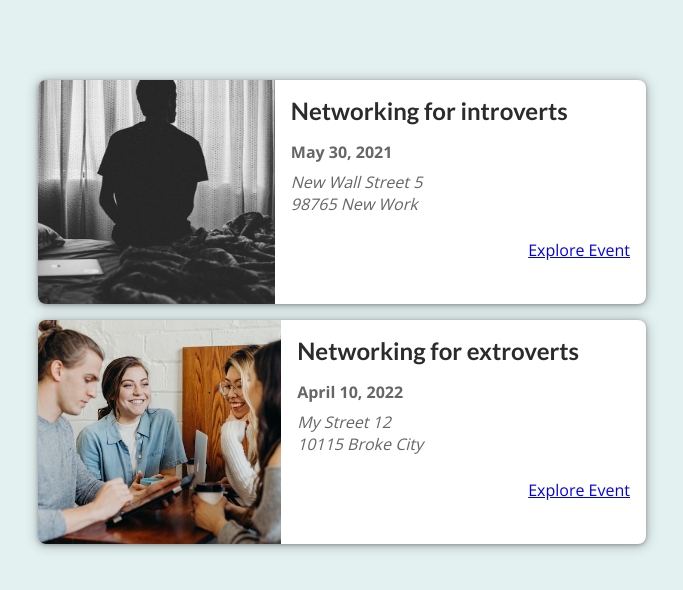
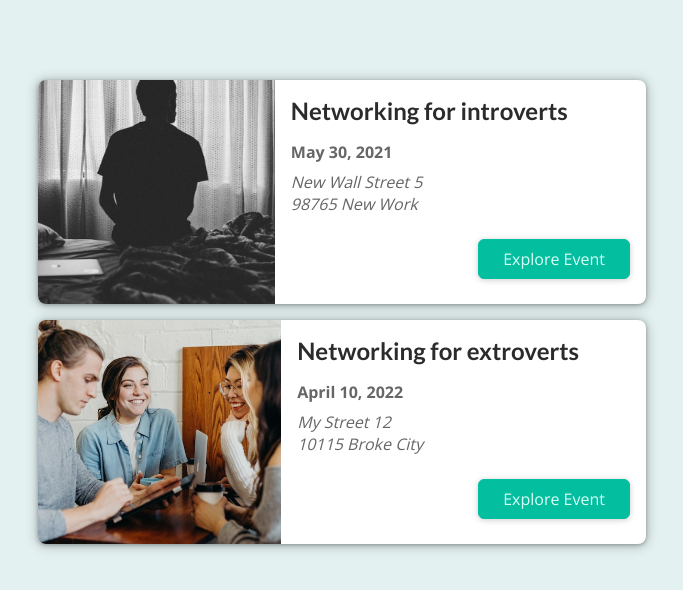
Before and after one commit to Lika-M/events, a Next.js app: page / in a window 1280 px wide. Shown: the top 590 px of the page, without its empty margins (298-981 px from the left). Built offline with nearby package versions, Linux system fonts and the light colour scheme.

Commit message:
Created a 'common' folder and a reusable UI component 'Button' along with its styling.

```diff
--- /dev/null
+++ b/components/common/button.js
@@ -0,0 +1,10 @@
+import Link from "next/link";
+import classes from './button.module.css';
+
+export default function Button({ link, children }) {
+    return (
+        <Link href={link} className={classes.btn}>
+            {children}
+        </Link>
+    );
+}
--- /dev/null
+++ b/components/common/button.module.css
@@ -0,0 +1,18 @@
+.btn {
+    text-decoration: none;
+    cursor: pointer;
+    font: inherit;
+    background-color: #03be9f;
+    border: 1px solid #03be9f;
+    border-radius: 6px;
+    color: #dafff7;
+    padding: 0.5rem 1.5rem;
+    text-align: center;
+    box-shadow: 0 1px 6px rgba(0, 0, 0, 0.2);
+  }
+
+  .btn:hover,
+  .btn:active {
+    background-color: #02afa1;
+    border-color: #02afa1;
+  }
--- a/components/events/event-item.js
+++ b/components/events/event-item.js
@@ -1,6 +1,5 @@
-import Link from 'next/link';
-
 import classes from './event-item.module.css';
+import Button from '../common/button.js';
 
 export default function EventItem({ id, title, image, date, location }) {
     const formattedDate = new Date(date).toLocaleDateString('en-US', {
@@ -24,14 +23,14 @@ export default function EventItem({ id, title, image, date, location }) {
                     </div>
                 </div>
                 <div className={classes.actions}>
-                    <Link
-                        href={{
+                    <Button
+                        link={{
                             pathname: '/events/[id]',
                             query: { id: id }
                         }}
                     >
                         Explore Event
-                    </Link>
+                    </Button>
                 </div>
             </div>
         </li>
```
